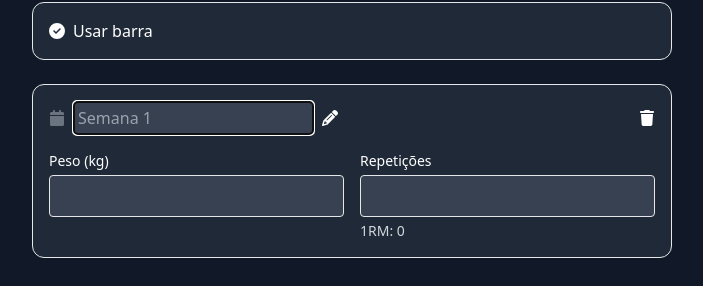
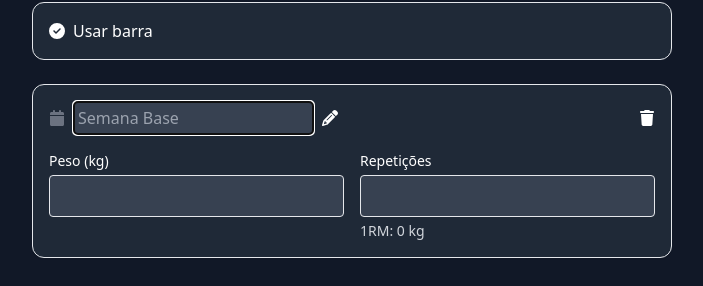
Before and after one commit to idemar-neto/rm-up, a React (Vite) app: page / in a window 1280 px wide. Shown: the part 162-448 px from the top of the page, without its empty margins (288-991 px from the left). Built offline with nearby package versions, Linux system fonts and the light colour scheme.

Commit message:
#9 | Correção de bugs

```diff
--- a/src/components/OneRMForm.jsx
+++ b/src/components/OneRMForm.jsx
@@ -97,6 +97,7 @@ export default function OneRMTracker() {
 
   const addPlates = (newPlates) => {
     if (isNaN(newPlates) || newPlates.trim() === '') {
+      setEditPlate(false); // Optionally close the edit mode after adding
       return;
     }
     const currentPlates = plates.split(',').map(p => parseFloat(p.replace(',', '.')));
@@ -132,6 +133,9 @@ export default function OneRMTracker() {
   };
 
   const updateCheck = (index, check) => {
+    if(index <= 0) {
+      return;
+    }
     const updatedWeeks = [...weeks];
     updatedWeeks[index].check = !check;
     if (updatedWeeks[index].suggestedWeight && !updatedWeeks[index].weight) {
@@ -192,7 +196,7 @@ export default function OneRMTracker() {
     const lastWeek = weeks[weeks.length - 1];
     if (!lastWeek) {
       setWeeks([...weeks, defaultWeek]);
-      return
+      return;
     }
     let suggestedWeight = null;
     let suggestedReps = null;
@@ -400,7 +404,7 @@ export default function OneRMTracker() {
                   </button>
                   {!week.editName ? (
                     <>
-                      <h2 className="font-semibold">{week.name ? week.name : "Semana " + (index + 1)}</h2>
+                      <h2 className="font-semibold">{week.name ? week.name : "Semana " + (index === 0 ? "Base" : (index + 1))}</h2>
                     </>) :
                     (
                       <>
@@ -410,7 +414,7 @@ export default function OneRMTracker() {
                           onChange={(e) => editName(index, e.target.value)}
                           onBlur={() => updateEditName(index, week.editName)}
                           onKeyUp={(e => { e.key === 'Enter' && updateEditName(index, week.editName) })}
-                          placeholder={"Semana " + (index + 1)}
+                          placeholder={"Semana " + (index === 0 ? "Base" : (index + 1))}
                         />
                       </>
                     )}
@@ -464,12 +468,12 @@ export default function OneRMTracker() {
                   />
                   {useVolume && (
                     <>
-                      <p className="text-sm text-gray-300 mt-1">Volume: {calculateVolume(week.weight > 0 ? week.weight : week.suggestedWeight, week.reps > 0 ? week.reps : week.suggestedReps)}</p>
+                      <p className="text-sm text-gray-300 mt-1">Volume: {calculateVolume(week.weight > 0 ? week.weight : week.suggestedWeight, week.reps > 0 ? week.reps : week.suggestedReps)} kg</p>
                     </>
                   )}
                   {!useVolume && (
                     <>
-                      <p className="text-sm text-gray-300 mt-1">1RM: {Math.round(calculate1RM(week.weight > 0 ? week.weight : week.suggestedWeight, week.reps > 0 ? week.reps : week.suggestedReps) * 100) / 100}</p>
+                      <p className="text-sm text-gray-300 mt-1">1RM: {Math.round(calculate1RM(week.weight > 0 ? week.weight : week.suggestedWeight, week.reps > 0 ? week.reps : week.suggestedReps) * 100) / 100} kg</p>
                     </>
                   )}
                 </div>
```
